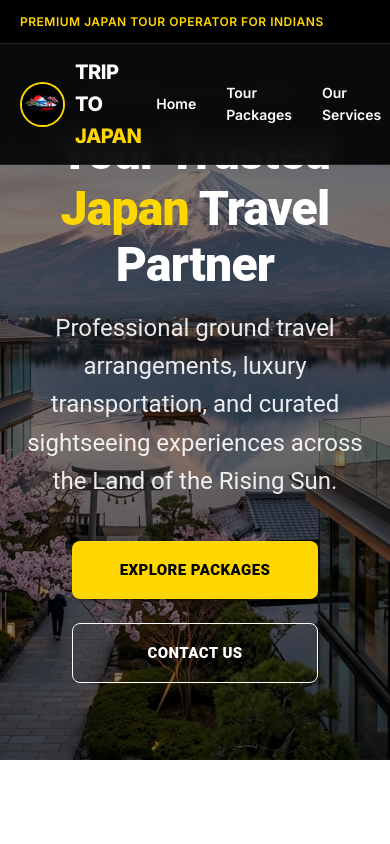
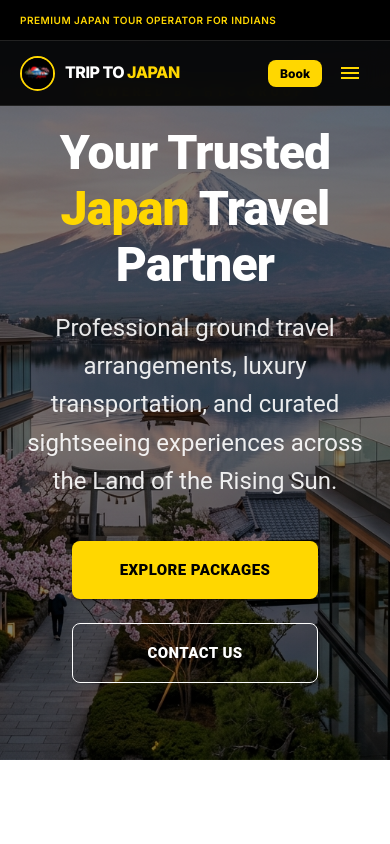
Before and after one commit to Ranirajput0695/TripToJapan, a React (Vite) app in the folder trip-to-japan/: page / in a window 390 px wide. Shown: the top 844 px of the page. Built offline with nearby package versions, Linux system fonts and the light colour scheme.

Commit message:
Add menu for mobile App

```diff
--- a/trip-to-japan/src/components/Navbar.jsx
+++ b/trip-to-japan/src/components/Navbar.jsx
@@ -2,9 +2,38 @@ import React, { useState } from "react";
 import logo from "../assets/Logo.png";
 import QuickInquiryModal from "./QuickInquiryModal";
 import { Link } from "react-router-dom";
+import {
+  IconButton,
+  Drawer,
+  List,
+  ListItem,
+  ListItemText,
+  Box,
+  useMediaQuery,
+  useTheme
+} from "@mui/material";
+import { Menu as MenuIcon, Close as CloseIcon } from "@mui/icons-material";
 
 const Navbar = () => {
   const [isModalOpen, setIsModalOpen] = useState(false);
+  const [isDrawerOpen, setIsDrawerOpen] = useState(false);
+  const theme = useTheme();
+  const isMobile = useMediaQuery(theme.breakpoints.down("md"));
+
+  const navLinks = [
+    { title: "Home", path: "/" },
+    { title: "Tour Packages", path: "/packages" },
+    { title: "Our Services", path: "/services" },
+    { title: "Transport", path: "/transport" },
+    { title: "About Us", path: "/about" },
+  ];
+
+  const toggleDrawer = (open) => (event) => {
+    if (event.type === 'keydown' && (event.key === 'Tab' || event.key === 'Shift')) {
+      return;
+    }
+    setIsDrawerOpen(open);
+  };
 
   return (
     <header style={{ position: "fixed", top: 0, width: "100%", zIndex: 1000 }}>
@@ -12,10 +41,9 @@ const Navbar = () => {
       {/* 🔝 TOP BAR */}
       <div style={{ background: "#000", color: "#FFD700", borderBottom: "1px solid #222" }}>
         <div style={container}>
-          <span style={{ fontSize: "12px", fontWeight: "600", letterSpacing: "0.5px" }}>
+          <span style={{ fontSize: "10px", md: "12px", fontWeight: "600", letterSpacing: "0.5px" }}>
             PREMIUM JAPAN TOUR OPERATOR FOR INDIANS
           </span>
-          {/* Currency/Help removed */}
         </div>
       </div>
 
@@ -29,30 +57,91 @@ const Navbar = () => {
               src={logo}
               alt="logo"
               style={{
-                height: "45px",
-                width: "45px",
+                height: isMobile ? "35px" : "45px",
+                width: isMobile ? "35px" : "45px",
                 borderRadius: "50%",
                 objectFit: "cover",
                 border: "2px solid #FFD700"
               }}
             />
-            <span style={{ color: "#fff", fontWeight: "800", fontSize: "20px", letterSpacing: "-0.5px" }}>
+            <span style={{ color: "#fff", fontWeight: "800", fontSize: isMobile ? "16px" : "20px", letterSpacing: "-0.5px" }}>
               TRIP TO <span style={{ color: "#FFD700" }}>JAPAN</span>
             </span>
           </Link>
 
-          {/* Menu */}
-          <nav style={{ display: "flex", alignItems: "center" }}>
-            <Link to="/" style={linkStyle}>Home</Link>
-            <Link to="/packages" style={linkStyle}>Tour Packages</Link>
-            <Link to="/services" style={linkStyle}>Our Services</Link>
-            <Link to="/transport" style={linkStyle}>Transport</Link>
-            <Link to="/about" style={linkStyle}>About Us</Link>
-            <button style={ctaButton} onClick={() => setIsModalOpen(true)}>Book A Call</button>
-          </nav>
+          {/* Desktop Menu */}
+          {!isMobile && (
+            <nav style={{ display: "flex", alignItems: "center" }}>
+              {navLinks.map((link) => (
+                <Link key={link.title} to={link.path} style={linkStyle}>{link.title}</Link>
+              ))}
+              <button style={ctaButton} onClick={() => setIsModalOpen(true)}>Book A Call</button>
+            </nav>
+          )}
+
+          {/* Mobile Menu Icon */}
+          {isMobile && (
+            <Box sx={{ display: "flex", alignItems: "center", gap: 1 }}>
+              <button
+                style={{ ...ctaButton, padding: "6px 12px", fontSize: "12px", marginLeft: 0 }}
+                onClick={() => setIsModalOpen(true)}
+              >
+                Book
+              </button>
+              <IconButton
+                onClick={toggleDrawer(true)}
+                sx={{ color: "#FFD700" }}
+              >
+                <MenuIcon />
+              </IconButton>
+            </Box>
+          )}
 
         </div>
       </div>
+
+      {/* Mobile Drawer */}
+      <Drawer
+        anchor="right"
+        open={isDrawerOpen}
+        onClose={toggleDrawer(false)}
+        PaperProps={{
+          sx: { bgcolor: "#111", color: "#fff", width: "250px" }
+        }}
+      >
+        <Box sx={{ p: 2, display: "flex", justifyContent: "flex-end" }}>
+          <IconButton onClick={toggleDrawer(false)} sx={{ color: "#fff" }}>
+            <CloseIcon />
+          </IconButton>
+        </Box>
+        <List sx={{ pt: 0 }}>
+          {navLinks.map((link) => (
+            <ListItem
+              button
+              key={link.title}
+              component={Link}
+              to={link.path}
+              onClick={toggleDrawer(false)}
+              sx={{ borderBottom: "1px solid #222", py: 2 }}
+            >
+              <ListItemText
+                primary={link.title}
+                primaryTypographyProps={{ fontWeight: "700", fontSize: "1.1rem" }}
+              />
+            </ListItem>
+          ))}
+          <ListItem sx={{ mt: 2 }}>
+            <Button
+              fullWidth
+              variant="contained"
+              sx={{ bgcolor: "#FFD700", color: "#000", fontWeight: "800" }}
+              onClick={() => { setIsModalOpen(true); setIsDrawerOpen(false); }}
+            >
+              Book A Call
+            </Button>
+          </ListItem>
+        </List>
+      </Drawer>
 
       <QuickInquiryModal isOpen={isModalOpen} onClose={() => setIsModalOpen(false)} />
     </header>
@@ -90,4 +179,20 @@ const ctaButton = {
   transition: "all 0.3s ease"
 };
 
+const Button = ({ children, sx, onClick, fullWidth }) => (
+  <button
+    onClick={onClick}
+    style={{
+      width: fullWidth ? "100%" : "auto",
+      padding: "12px",
+      borderRadius: "8px",
+      border: "none",
+      cursor: "pointer",
+      ...sx
+    }}
+  >
+    {children}
+  </button>
+);
+
 export default Navbar;
```
